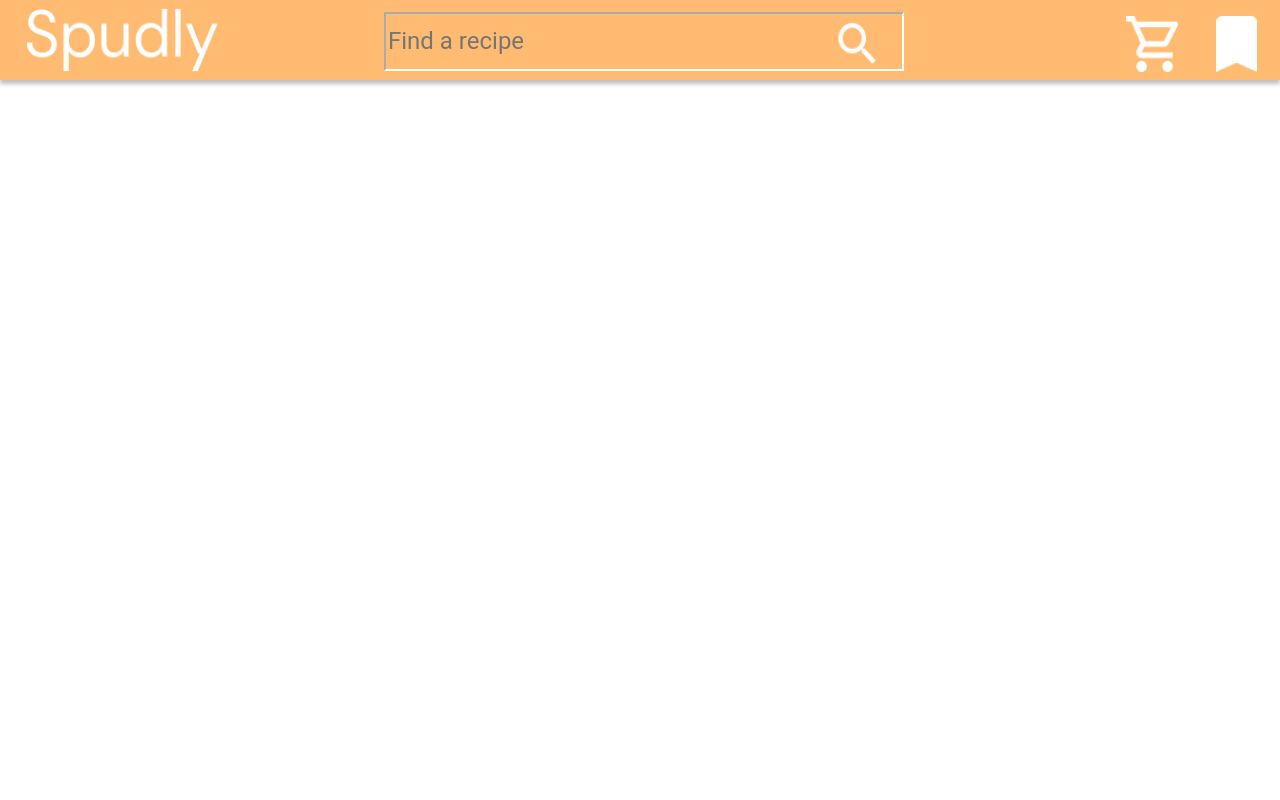
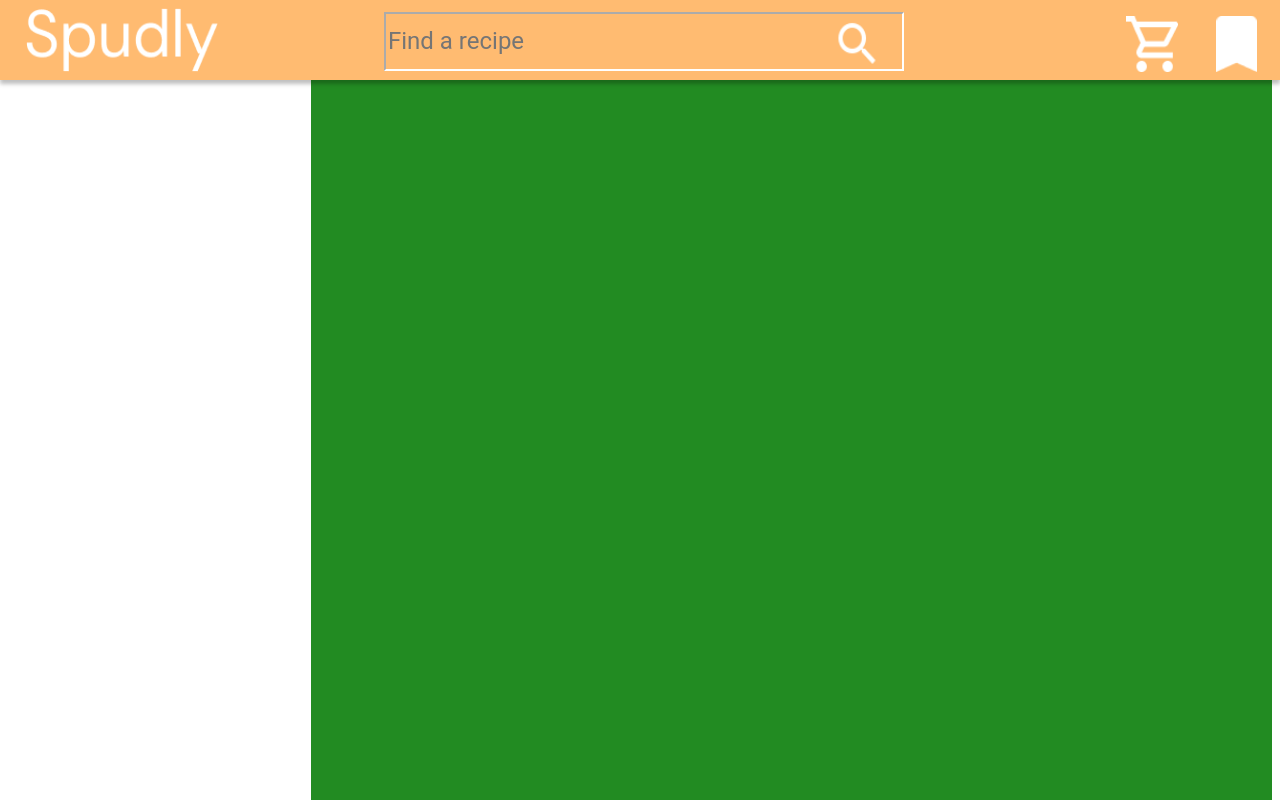
Before and after one commit to cse110-fa21-group27/cse110-fa21-group27, a website: page source/html/recipe_page.html in a window 1280 px wide. Shown: the top 800 px of the page. Drawn offline with Linux system fonts and the light colour scheme.

Commit message:
saving stuff

```diff
--- a/source/css/recipe_page.css
+++ b/source/css/recipe_page.css
@@ -63,3 +63,34 @@
     width: 3.2%;
     height: 70%;
 }
+
+.recipe-page{
+    display: grid;
+    grid-template-columns: [leftmost]8% [endOfIng]8% []8% []8%;
+  /* e.g.
+      1fr 1fr
+      minmax(10px, 1fr) 3fr
+      repeat(5, 1fr)
+      50px auto 100px 1fr
+  */
+  grid-template-rows: 300px 300px 300px 300px;
+  /* e.g.
+      min-content 1fr min-content
+      100px 1fr max-content
+  */
+}
+.item-1 {
+    grid-column-start: first;
+    grid-column-end: 4;
+    grid-row-start: 2;
+    grid-row-end: 5;
+    background-color: black;
+  }
+
+  .item-2 {
+    grid-column-start: 4;
+    grid-column-end: 9;
+    grid-row-start: 1;
+    grid-row-end: 9;
+    background-color: forestgreen;
+  }
--- a/source/html/recipe_page.html
+++ b/source/html/recipe_page.html
@@ -30,8 +30,14 @@
             <input type="image" class="saved_png" id="se_saved_png" name="se_saved_png" src="../images/saved.png">
         </form>
     </div>
+    <div class = 'recipe-page'>
+            <div class="item-1"> </div>
+            <div class="item-2"> </div>
+            <div class="item item-3"> </div>
+        </div>
     <main class="recipe_body">
         <!--#todo-->
+
     </main>
 </body>
 </html>
```
